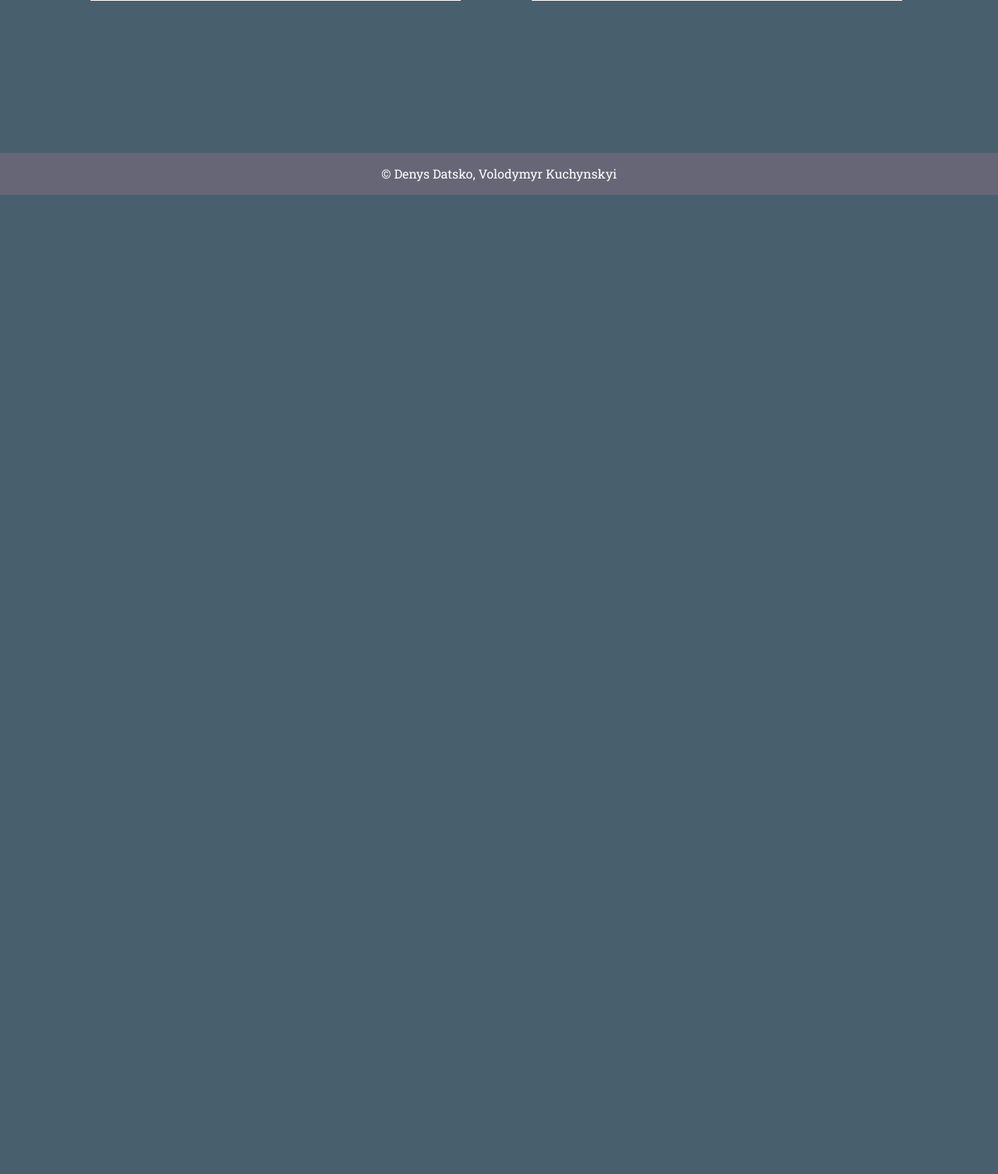
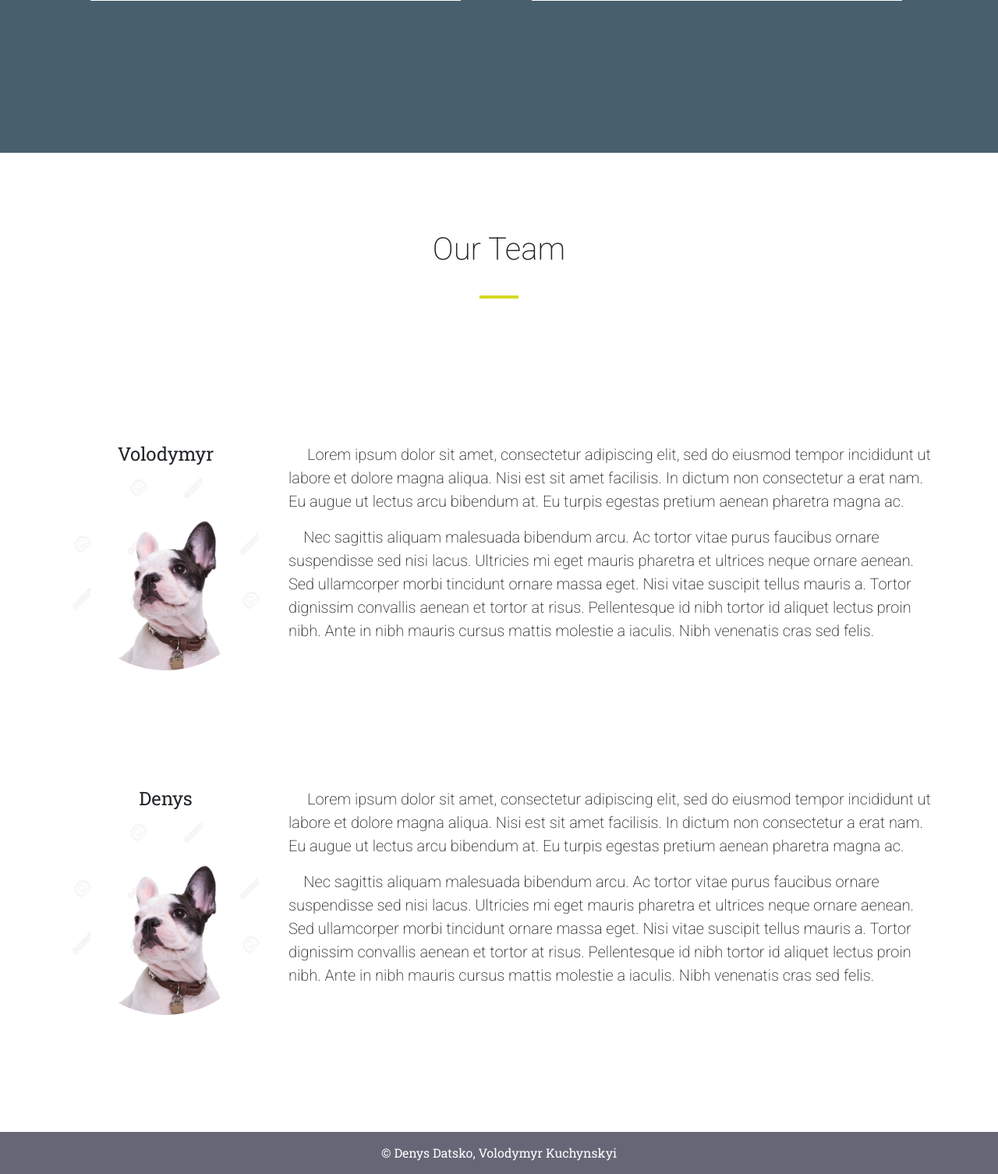
Before and after one commit to Centurion256/ProjectLogos, a Flask app: page / in a window 1280 px wide. Shown: the part 2092-3598 px from the top of the page at 78% size. Before the commit the page ends 2342 px from the top, so only its background shows below. Run offline with Flask 2, Linux system fonts and the light colour scheme; some libraries are stand-ins or nearby versions.

Commit message:
finished creating main page

```diff
--- a/flask-app/static/main.css
+++ b/flask-app/static/main.css
@@ -135,3 +135,21 @@ h3 {
 .service a:hover {
     text-decoration: none;
 }
+
+img {
+    border-radius: 50%;
+    width: 100%;
+}
+
+#team p {
+    text-align: left;
+}
+
+#team .col-sm-3, .col-sm-9 {
+    margin-top: 150px;
+}
+
+h4 {
+    text-align: center;
+    font-family: 'Roboto Slab';
+}
--- a/flask-app/templates/index.html
+++ b/flask-app/templates/index.html
@@ -119,6 +119,52 @@
             </div>
         </div>
     </div>
+    <div class="body-block" id="team">
+        <div class="container">
+            <div class="row">
+                <div class="col-sm-12">
+                    <h2>Our Team</h2>
+                    <div class="divider-line"></div>
+                </div>
+            </div>
+            <div class="row">
+                <div class="col-sm-3 member-photo">
+                    <h4>Volodymyr</h4>
+                    <img src="/static/puppy.jpg">
+                </div>
+                <div class="col-sm-9">
+                    <p>&nbsp;&nbsp;&nbsp;&nbsp; Lorem ipsum dolor sit amet, consectetur adipiscing elit, sed do eiusmod tempor incididunt ut
+                        labore et dolore magna aliqua. Nisi est sit amet facilisis. In dictum non consectetur a erat
+                        nam. Eu augue ut lectus arcu bibendum at. Eu turpis egestas pretium aenean pharetra magna ac.</p>
+                        <p>&nbsp;&nbsp;&nbsp;&nbsp;Nec sagittis aliquam malesuada bibendum arcu. Ac tortor vitae purus faucibus ornare suspendisse
+                        sed nisi lacus. Ultricies mi eget mauris pharetra et ultrices neque ornare aenean. Sed
+                        ullamcorper morbi tincidunt ornare massa eget. Nisi vitae suscipit tellus mauris a. Tortor
+                        dignissim convallis aenean et tortor at risus. Pellentesque id nibh tortor id aliquet lectus
+                        proin nibh. Ante in nibh mauris cursus mattis molestie a iaculis. Nibh venenatis cras sed felis.
+
+                    </p>
+                </div>
+            </div>
+            <div class="row">
+                <div class="col-sm-3 member-photo">
+                    <h4>Denys</h4>
+                    <img src="/static/puppy.jpg">
+                </div>
+                <div class="col-sm-9">
+                    <p>&nbsp;&nbsp;&nbsp;&nbsp; Lorem ipsum dolor sit amet, consectetur adipiscing elit, sed do eiusmod tempor incididunt ut
+                        labore et dolore magna aliqua. Nisi est sit amet facilisis. In dictum non consectetur a erat
+                        nam. Eu augue ut lectus arcu bibendum at. Eu turpis egestas pretium aenean pharetra magna ac.</p>
+                    <p>&nbsp;&nbsp;&nbsp;&nbsp;Nec sagittis aliquam malesuada bibendum arcu. Ac tortor vitae purus faucibus ornare suspendisse
+                        sed nisi lacus. Ultricies mi eget mauris pharetra et ultrices neque ornare aenean. Sed
+                        ullamcorper morbi tincidunt ornare massa eget. Nisi vitae suscipit tellus mauris a. Tortor
+                        dignissim convallis aenean et tortor at risus. Pellentesque id nibh tortor id aliquet lectus
+                        proin nibh. Ante in nibh mauris cursus mattis molestie a iaculis. Nibh venenatis cras sed felis.
+
+                    </p>
+                </div>
+            </div>
+        </div>
+    </div>
 </div>
 <div class="footer">
     &copy; Denys Datsko, Volodymyr Kuchynskyi
```
Also changed, not shown: flask-app/static/puppy.jpg (added).
